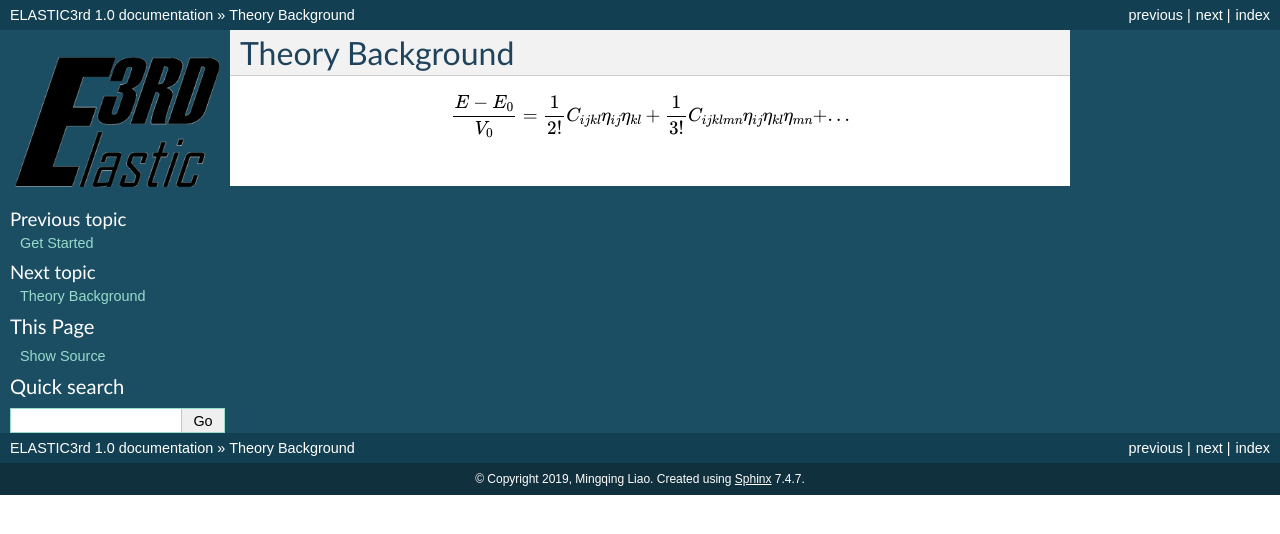
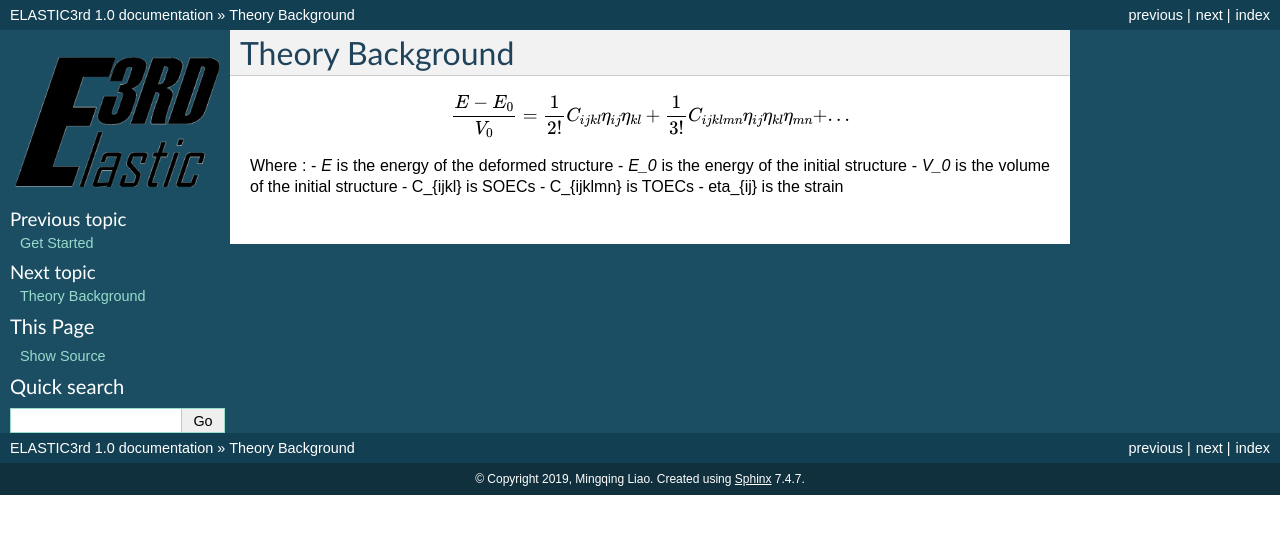
Before and after one commit to hitliaomq/ELASTIC3rd, a Sphinx documentation site: the page built from docs/Theory.rst, in a window 1280 px wide. Shown: the top 534 px of the page. Built offline with Sphinx 7.4.7, drawn with Linux system fonts in a browser that asks for light colours; pages that are not in the unit, such as notebooks, are missing from menus.

Commit message:
Update Theory.rst

```diff
--- a/docs/Theory.rst
+++ b/docs/Theory.rst
@@ -5,3 +5,11 @@ Theory Background
 
 .. math::
     \frac{E - E_0}{V_0} = \frac{1}{2!} C_{ijkl} \eta_{ij} \eta_{kl} + \frac{1}{3!} C_{ijklmn} \eta_{ij} \eta_{kl} \eta_{mn} + ...
+
+Where :
+- *E* is the energy of the deformed structure
+- *E_0* is the energy of the initial structure
+- *V_0* is the volume of the initial structure
+- C_{ijkl} is SOECs
+- C_{ijklmn} is TOECs
+- eta_{ij} is the strain
```
